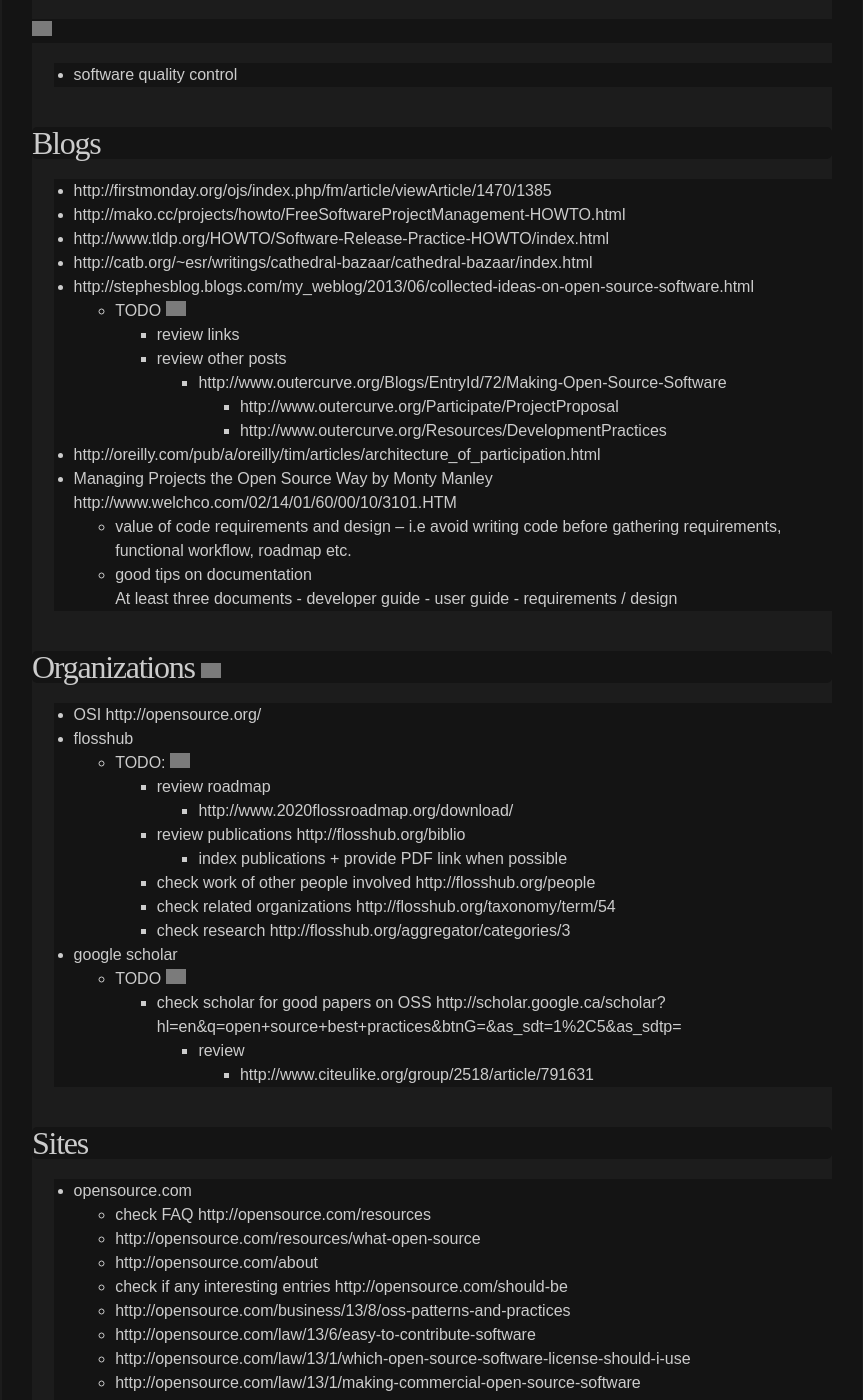
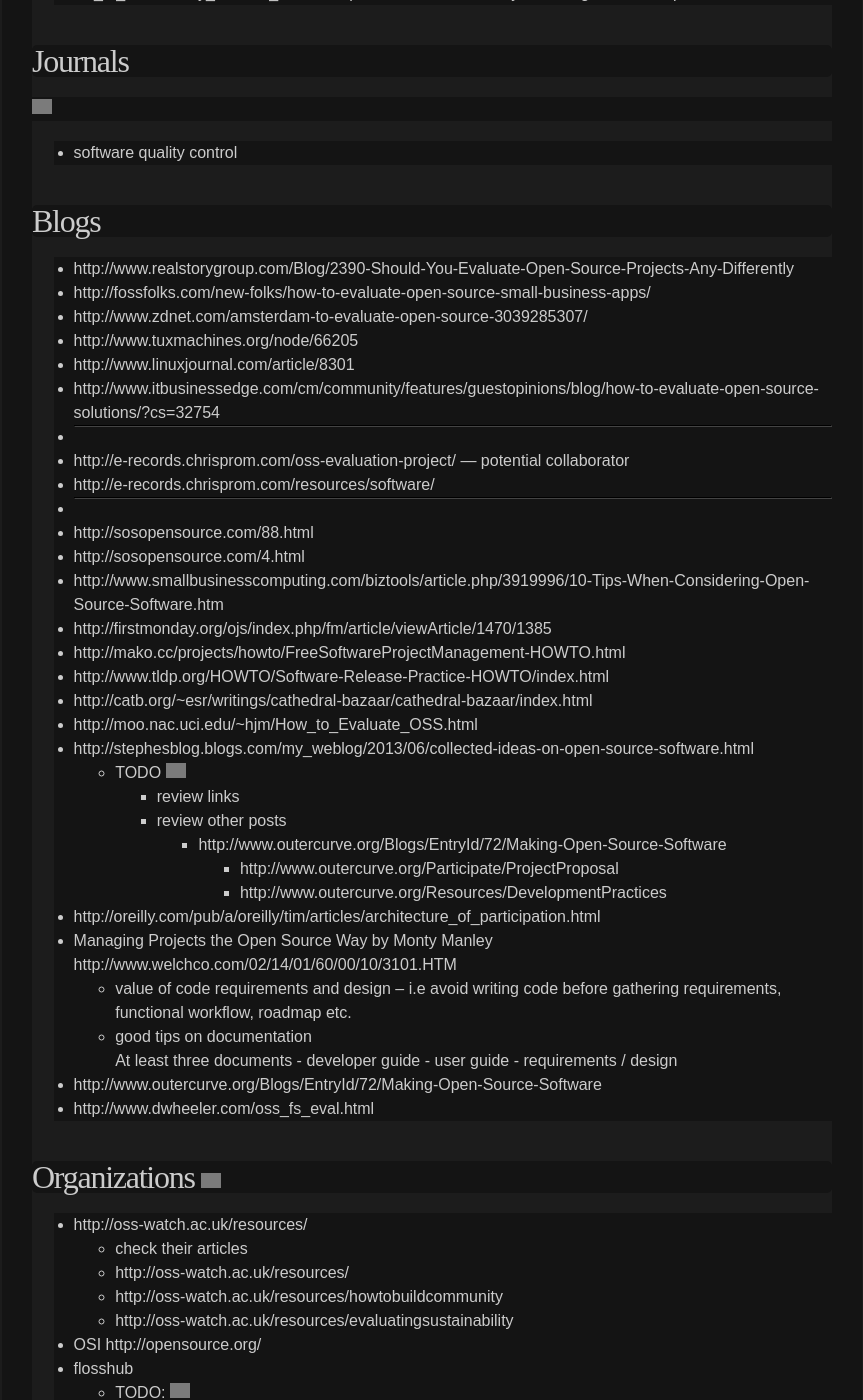
Before and after one commit to hbt/oss-checklist, a Jekyll site: the page built from resources.md, in a window 1280 px wide and 1400 px high, scrolled down 925 px. Shown: the whole window, without its empty margins (208-1071 px from the left). Built offline with Jekyll 4.4.1, drawn with Linux system fonts in a browser that asks for light colours; some of the changed text lies outside the part shown; grey boxes are pictures that could not be loaded.

Commit message:
adds more stuff

```diff
--- a/resources.md
+++ b/resources.md
@@ -3,6 +3,8 @@ layout: page
 title: Resources
 permalink: /resources/
 ---
+
+<img src="https://raw.githubusercontent.com/hbtlabs/oss-checklist/master/doc/icons/Misc-Settings-icon.png" width="20" title="TODO: inv work criteria instead of checklist -- maybe more matches on google"/>
 
 ## Quotes
 
@@ -26,14 +28,10 @@ permalink: /resources/
 
 
 
-##Books  <img src="https://raw.githubusercontent.com/hbtlabs/oss-checklist/master/doc/icons/Misc-Settings-icon.png" width="20" title="TODO: review books https://opensource.com/resources/ebooks"/>
+##Books
 
-
+- https://opensource.com/resources/ebooks
 - producingoss
-
-
-
-
 - Art_of_Community_Second_Edition  http://www.artofcommunityonline.org/about/#chapter1
 
 
@@ -45,10 +43,25 @@ permalink: /resources/
 
 
 ##Blogs
+- http://www.realstorygroup.com/Blog/2390-Should-You-Evaluate-Open-Source-Projects-Any-Differently
+- http://fossfolks.com/new-folks/how-to-evaluate-open-source-small-business-apps/
+- http://www.zdnet.com/amsterdam-to-evaluate-open-source-3039285307/
+- http://www.tuxmachines.org/node/66205
+- http://www.linuxjournal.com/article/8301
+- http://www.itbusinessedge.com/cm/community/features/guestopinions/blog/how-to-evaluate-open-source-solutions/?cs=32754
+- ***
+- http://e-records.chrisprom.com/oss-evaluation-project/ --- potential collaborator
+- http://e-records.chrisprom.com/resources/software/
+
+- ***
+- http://sosopensource.com/88.html
+- http://sosopensource.com/4.html
+- http://www.smallbusinesscomputing.com/biztools/article.php/3919996/10-Tips-When-Considering-Open-Source-Software.htm
 - http://firstmonday.org/ojs/index.php/fm/article/viewArticle/1470/1385
 -  http://mako.cc/projects/howto/FreeSoftwareProjectManagement-HOWTO.html
 - http://www.tldp.org/HOWTO/Software-Release-Practice-HOWTO/index.html
 - http://catb.org/~esr/writings/cathedral-bazaar/cathedral-bazaar/index.html
+- http://moo.nac.uci.edu/~hjm/How_to_Evaluate_OSS.html
 
 - http://stephesblog.blogs.com/my_weblog/2013/06/collected-ideas-on-open-source-software.html
     - TODO <img src="https://raw.githubusercontent.com/hbtlabs/oss-checklist/master/doc/icons/Misc-Settings-icon.png" width="20" title="TODO: "/>
@@ -71,11 +84,17 @@ http://www.welchco.com/02/14/01/60/00/10/3101.HTM
             - user guide
             - requirements / design
 
+- http://www.outercurve.org/Blogs/EntryId/72/Making-Open-Source-Software
+- http://www.dwheeler.com/oss_fs_eval.html
 
 ## Organizations <img src="https://raw.githubusercontent.com/hbtlabs/oss-checklist/master/doc/icons/Misc-Settings-icon.png" width="20" title="TODO: find other known organizations https://opensource.com/resources/organizations"/>
 
 
-
+- http://oss-watch.ac.uk/resources/
+    - check their articles
+    - http://oss-watch.ac.uk/resources/
+    - http://oss-watch.ac.uk/resources/howtobuildcommunity
+    - http://oss-watch.ac.uk/resources/evaluatingsustainability
 - OSI http://opensource.org/
 - flosshub
     - TODO: <img src="https://raw.githubusercontent.com/hbtlabs/oss-checklist/master/doc/icons/Misc-Settings-icon.png" width="20" title="TODO: "/>
@@ -95,6 +114,8 @@ http://www.welchco.com/02/14/01/60/00/10/3101.HTM
 
 ## Sites
 
+- http://firstmonday.org/ojs/index.php/fm/article/view/1018/939%26gt%3BI
+- http://www.dwheeler.com/oss_fs_why.html
 - opensource.com
     - check FAQ http://opensource.com/resources
     - http://opensource.com/resources/what-open-source
```
Also changed, not shown: other parts of resources.md (+12 -0 lines).
